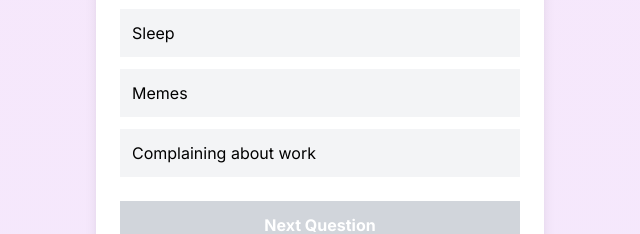
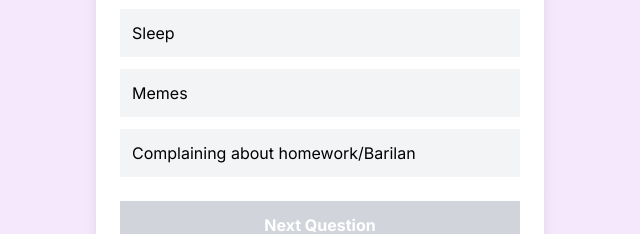
Before and after one commit to Matteo-Italiano/Birthday-Party, a Next.js app: page / in a window 1280 px wide. Shown: the part 4020-4254 px from the top of the page, without its empty margins (320-960 px from the left). Built offline with nearby package versions, Linux system fonts and the light colour scheme.

Commit message:
agile 3ap

```diff
--- a/components/eli-trivia.tsx
+++ b/components/eli-trivia.tsx
@@ -6,7 +6,7 @@ import confetti from "canvas-confetti"
 const triviaQuestions = [
   {
     question: "What's Eli's favorite thing in the world?",
-    options: ["Pizza", "Sleep", "Memes", "Complaining about work"],
+    options: ["Pizza", "Sleep", "Memes", "Complaining about homework/Barilan"],
     correctAnswer: null, // All answers are correct!
   },
   {
```
